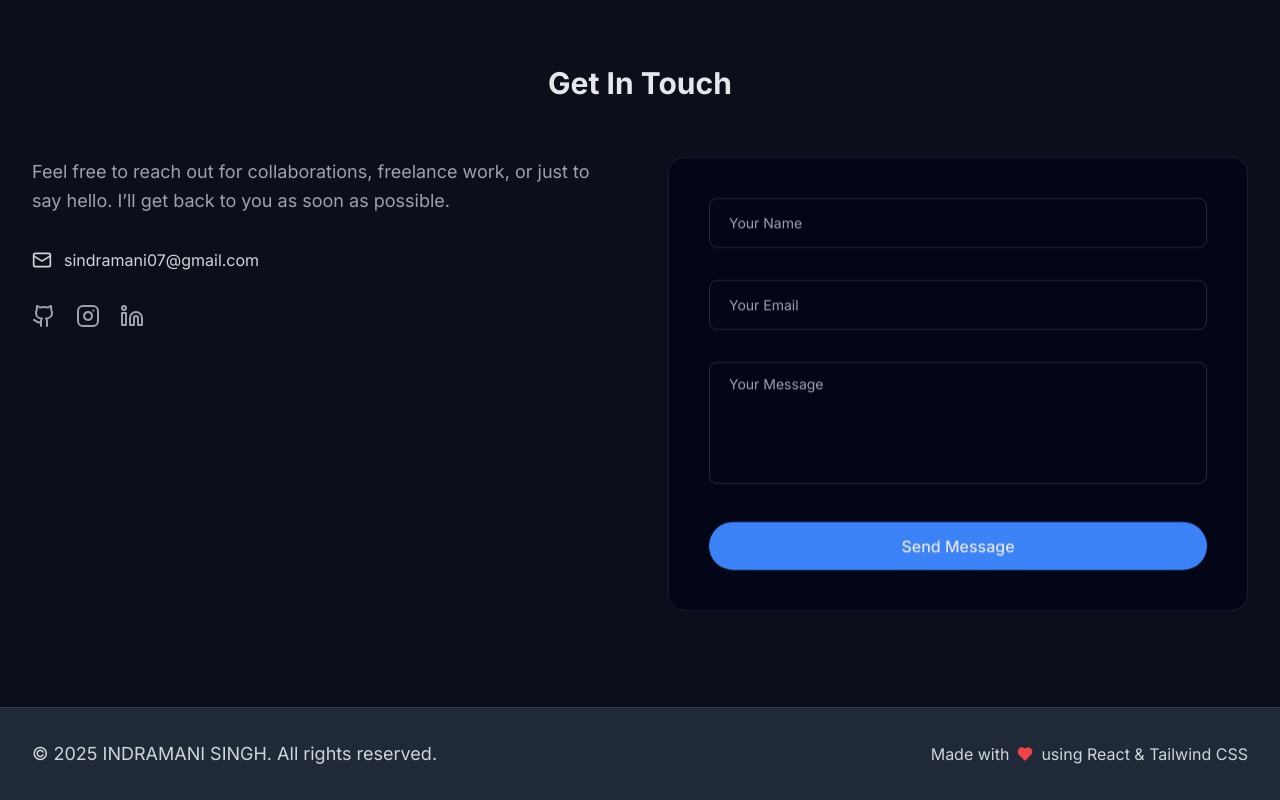
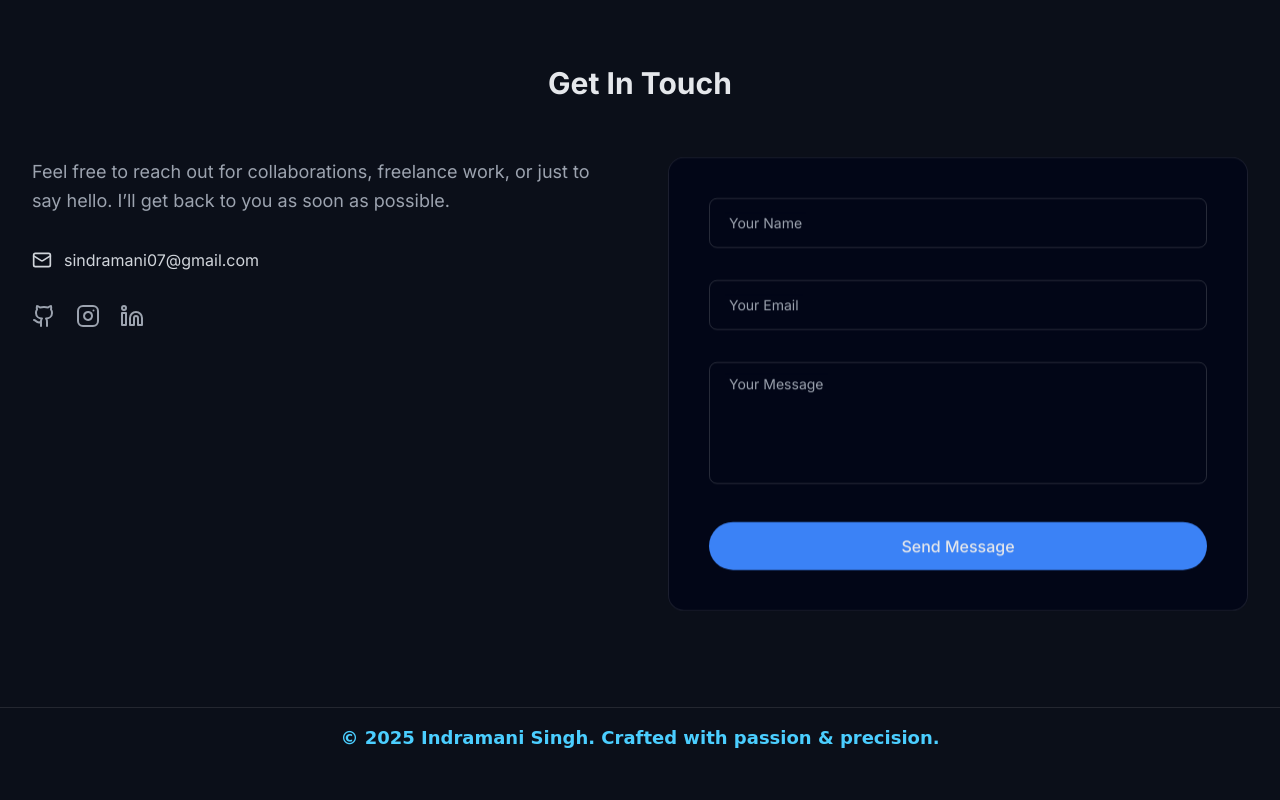
Before and after one commit to INDRAMANI538/Portfolio, a React (Vite) app: page / in a window 1280 px wide. Shown: the part 4958-5758 px from the top of the page. After the commit the page ends 5726 px from the top, so only its background shows below. Built offline with nearby package versions, Linux system fonts and the light colour scheme.

Commit message:
Restructured the footer and its components to match other sections

```diff
--- a/src/components/Footer.tsx
+++ b/src/components/Footer.tsx
@@ -1,24 +1,14 @@
 import React from 'react';
-import { Heart } from 'lucide-react';
 
 const Footer: React.FC = () => {
-  const currentYear = new Date().getFullYear();
-
   return (
-    <footer className="py-8 px-4 bg-white dark:bg-gray-800 border-t border-gray-200 dark:border-gray-700">
-      <div className="container mx-auto max-w-5xl">
-        <div className="flex flex-col md:flex-row justify-between items-center">
-          <p className="text-gray-700 dark:text-gray-300 mb-4 md:mb-0">
-            © {currentYear} INDRAMANI SINGH. All rights reserved.
-          </p>
-
-          <div className="flex items-center gap-2">
-            <span className="text-gray-700 dark:text-gray-300">Made with</span>
-            <Heart size={16} className="text-red-500 fill-current" />
-            <span className="text-gray-700 dark:text-gray-300">using React & Tailwind CSS</span>
-          </div>
-        </div>
-      </div>
+    <footer className="py-4 bg-[#0b0f19] border-t border-white/10">
+      <p
+        className="text-center text-base sm:text-lg font-semibold"
+        style={{ color: 'rgb(75 206 255)', fontFamily: 'Comic Sans MS, Comic Sans, cursive' }}
+      >
+        © 2025 Indramani Singh. Crafted with passion & precision.
+      </p>
     </footer>
   );
 };
```
